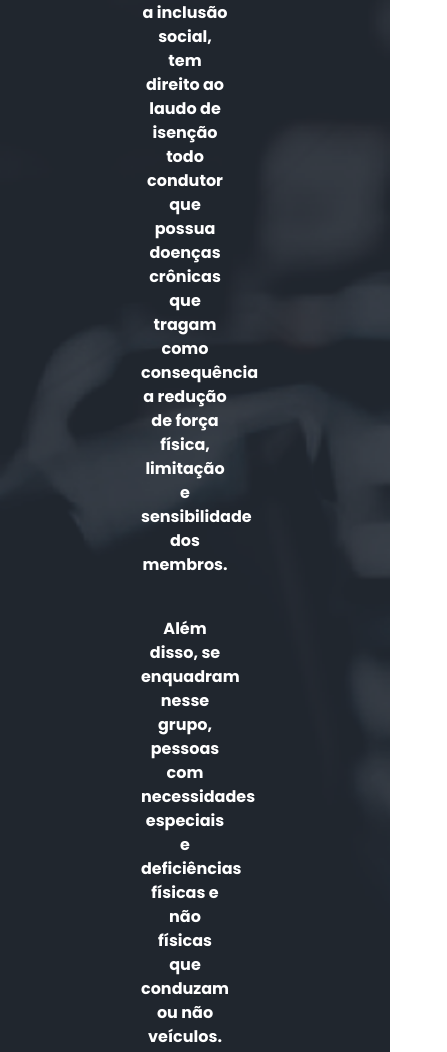
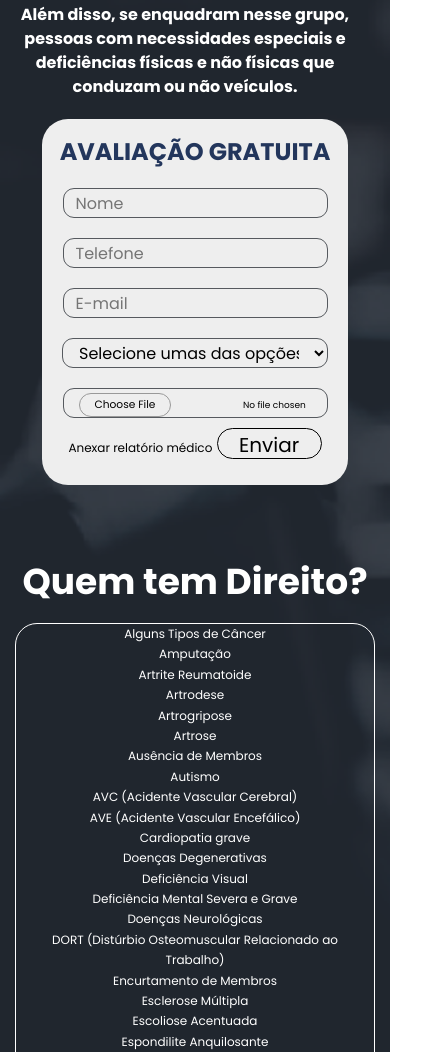
Before and after one commit to IsabelliBatista/FinalSite, a plain HTML site: page site/index.html in a window 390 px wide. Shown: the part 5243-6295 px from the top of the page, 447 px wide, since content can reach past the window. Drawn offline with nearby package versions, Linux system fonts and the light colour scheme; files that its build step writes are made by us from their sources.

Commit message:
Add files via upload

```diff
--- a/site/estilo.css
+++ b/site/estilo.css
@@ -1064,6 +1064,10 @@ nav .menu-ul{
     .item-section{
         align-items: center;
         text-align: center;
+        width: 100%;
+    }
+    .form{
+        margin: 0 auto;
     }
     .item-main {
         width: 220px;
```
